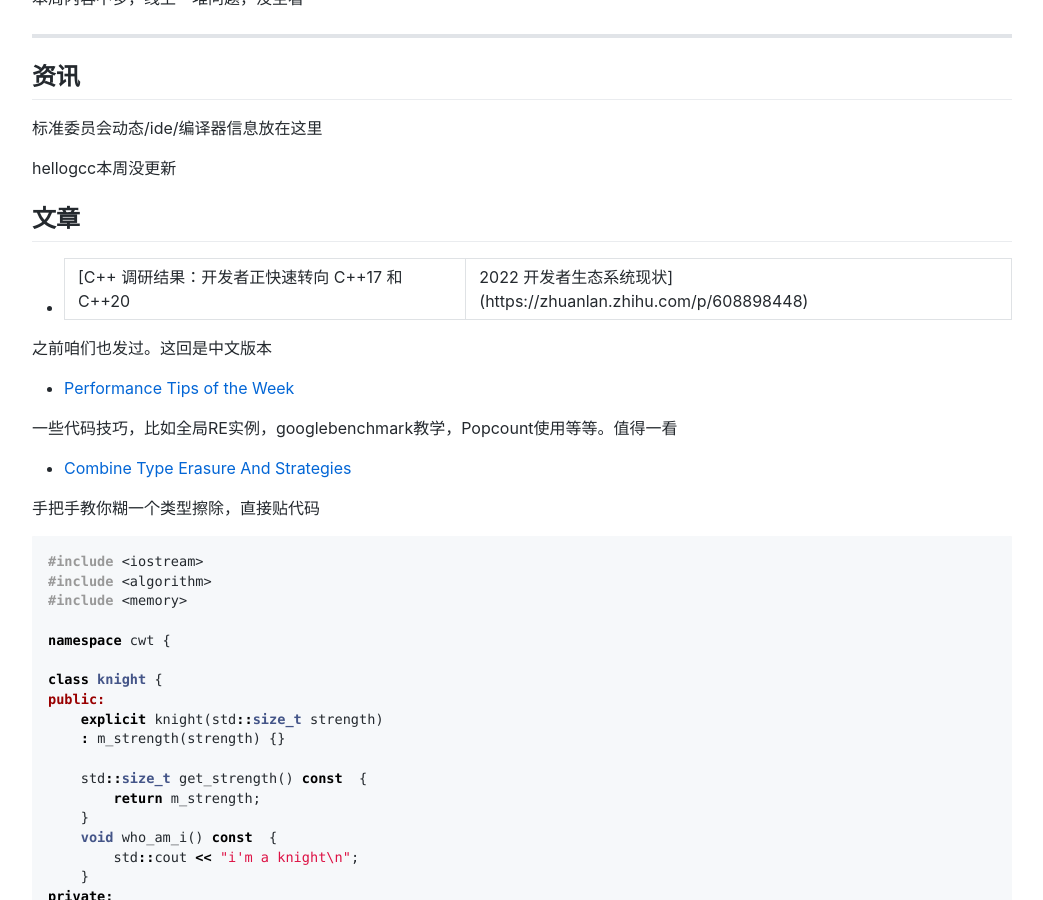
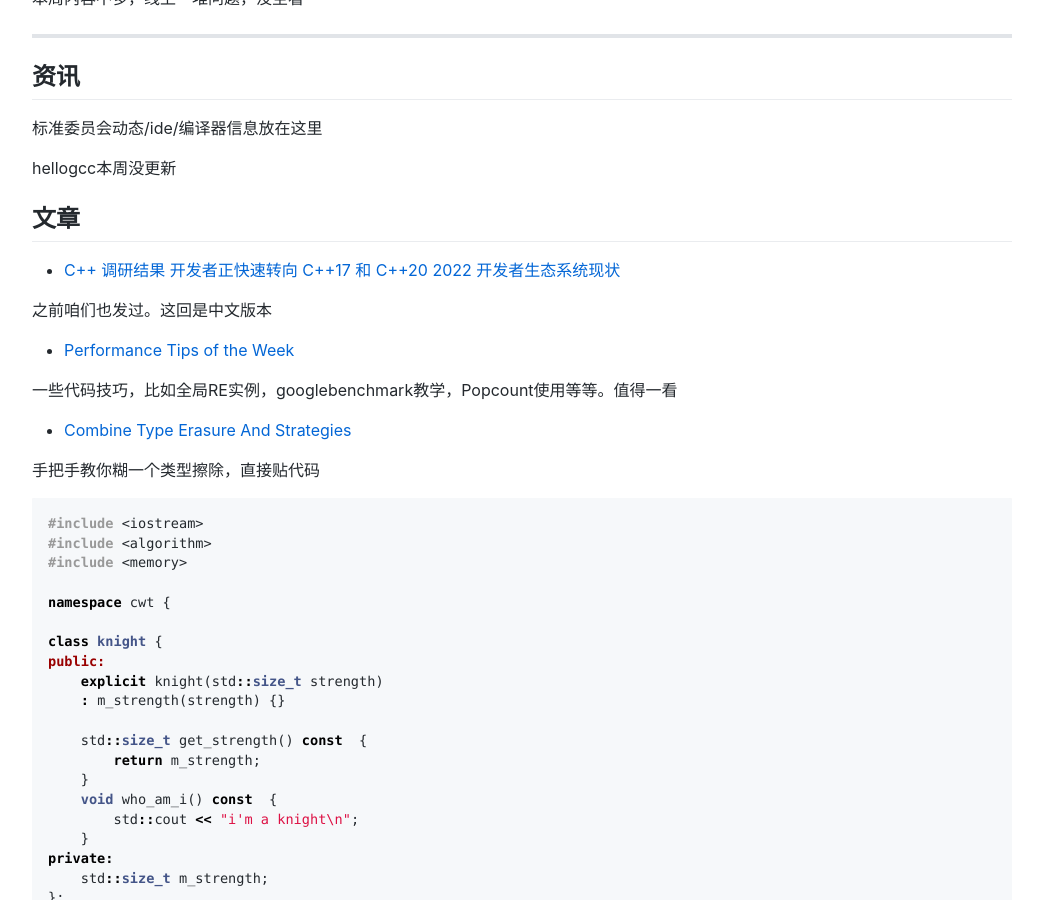
Before and after one commit to wanghenshui/cppweeklynews, a Jekyll site: the page built from posts/103.md, in a window 1280 px wide and 900 px high, scrolled down 670 px. Shown: the whole window, without its empty margins (118-1161 px from the left). Built offline with Jekyll 4.4.1, drawn with Linux system fonts in a browser that asks for light colours; comment, search, counter and statistics services are not loaded.

Commit message:
fix format

```diff
--- a/posts/103.md
+++ b/posts/103.md
@@ -32,7 +32,7 @@ hellogcc本周没更新
 
 ## 文章
 
-- [C++ 调研结果：开发者正快速转向 C++17 和 C++20 | 2022 开发者生态系统现状](https://zhuanlan.zhihu.com/p/608898448)
+- [C++ 调研结果 开发者正快速转向 C++17 和 C++20 2022 开发者生态系统现状](https://zhuanlan.zhihu.com/p/608898448)
 
 之前咱们也发过。这回是中文版本
 
```
